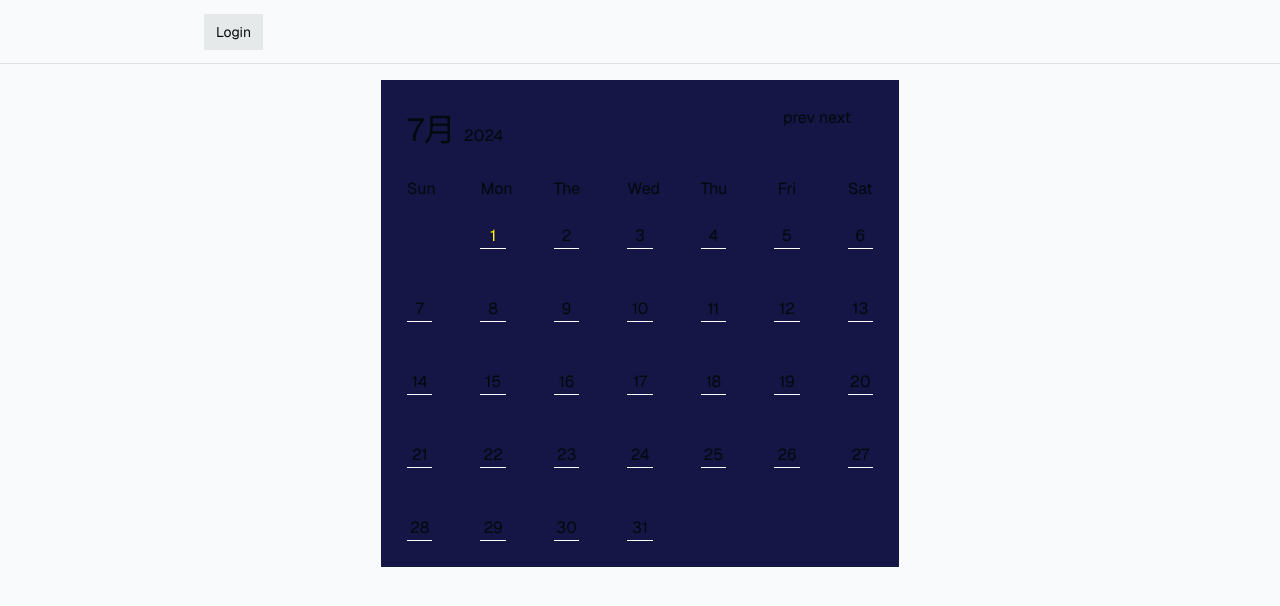
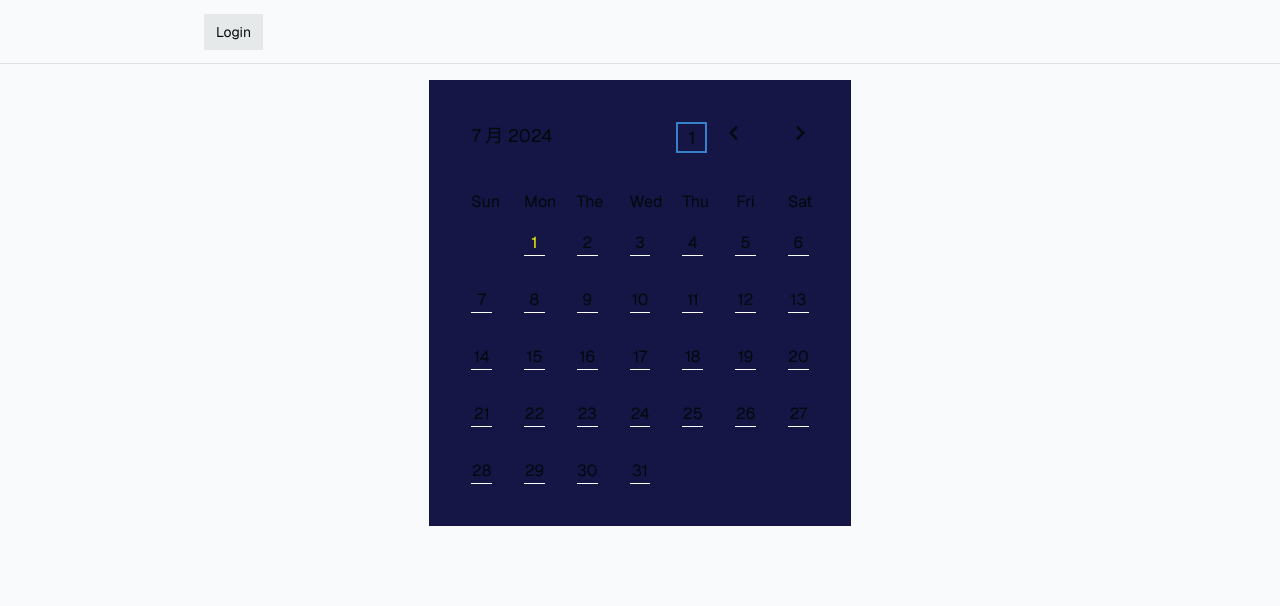
Before and after one commit to rui0415/my-calender, a Next.js app: page / in a window 1280 px wide. Shown: the top 606 px of the page. Built offline with nearby package versions, Linux system fonts and the light colour scheme; no server answers.

Commit message:
日付切り替わり機能追加

```diff
--- a/components/Calender.tsx
+++ b/components/Calender.tsx
@@ -1,6 +1,7 @@
 "use client"
 
 import { useState } from "react";
+import { FaAngleRight, FaAngleLeft } from "react-icons/fa6";
 import style from "./style/calender.module.css"
 
 const day = (year: number, month: number) => new Date(year, month + 1, 0).getDate();
@@ -30,25 +31,47 @@ export default function Calender() {
 
     for (let day = 1; day <= numDays; day++) {
         const weekDayIndex = week(year, month, day);
-        // const isToday = day === now.getDate() && month === now.getMonth() && year === now.getFullYear();
-        const isToday = day === today.getDate();
+        const isToday = day === today.getDate() && month === today.getMonth() && year === today.getFullYear();
         days.push(<div key={`day-${day}`} className={style.day} style={{color: isToday ? "yellow" : ""}}>{day}</div>);
     }
+
+    const prevMonth = () => {
+        setMonth(prev => prev === 0 ? 11 : prev - 1);
+        if (month === 0) {
+            setYear(prev => prev - 1);
+        }
+    };
+
+    const nextMonth = () => {
+        setMonth(prev => prev === 11 ? 0 : prev + 1);
+        if (month === 11) {
+            setYear(prev => prev + 1);
+        }
+    };
+
+    const backToday = () => {
+        setYear(today.getFullYear());
+        setMonth(today.getMonth());
+    };
 
     return (
         <div className={style.container}>
             <div className={style.board}>
 
                 <div className={style.header}>
-                    <div>
-                        <span className={style.month}>{month+1}月 </span>
-                        <span>{year}</span>
+                    <div className={style.date}>
+                        <span className={style.month}>{month+1} 月</span>
+                        <span> {year}</span>
                     </div>
 
-                    <div>
-                        <span>prev </span>
-                        <span>next</span>
+                    <div className={style.button}>
+                        <button onClick={prevMonth} style={{marginRight:"3rem"}}><FaAngleLeft /></button>
+                        <button onClick={nextMonth}><FaAngleRight /></button>
                     </div>
+
+                    <button className={style.backToday} onClick={backToday}>
+                        {today.getDay()}
+                    </button>
                 </div>
 
                 <div className={style.week}>
--- a/components/style/calender.module.css
+++ b/components/style/calender.module.css
@@ -3,27 +3,41 @@
 }
 
 .board {
-    padding: 5%;
+    padding: 10%;
     display: flex;
     flex-direction: column;
 }
 
 .header {
-    display: flex;
-    gap: 60%;
-    flex-direction: row;
-    margin-bottom: 5%;
+    margin-bottom: 20%;
+    position: relative;
+    font-size: large;
 }
 
+.date {
+    position: absolute;
+    top: 30%;
+    left: 0%;
+}
 
-.month {
-    font-size:xx-large;
+.button {
+    position: absolute;
+    top: 30%;
+    right: 0%;
+}
+
+.backToday {
+    border: 2px solid rgb(54, 130, 202);
+    padding-inline: 3%;
+    position: absolute;
+    top: 30%;
+    right: 30%;
 }
 
 .week {
     display: grid;
     grid-template-columns: repeat(7, minmax(0, 1fr));
-    gap: 3rem;
+    gap: 2rem;
     margin-bottom: 5%;
     font: bolder;
     text-align: center;
@@ -32,7 +46,7 @@
 .days {
     display: grid;
     grid-template-columns: repeat(7, minmax(0, 1fr));
-    gap: 3rem;
+    gap: 2rem;
     font: bolder;
     text-align: center;
 }
--- a/package.json
+++ b/package.json
@@ -19,6 +19,7 @@
     "postcss": "8.4.33",
     "react": "^18.2.0",
     "react-dom": "18.2.0",
+    "react-icons": "^5.2.1",
     "tailwind-merge": "^2.3.0",
     "tailwindcss": "3.4.1",
     "tailwindcss-animate": "^1.0.7",
```
Also changed, not shown: 1 other file (tests, documents, lock files or other folders).
